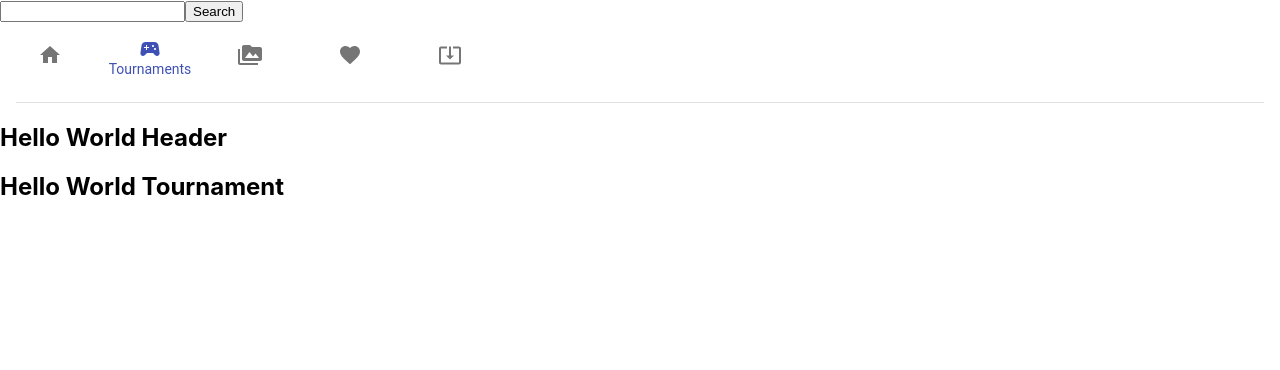
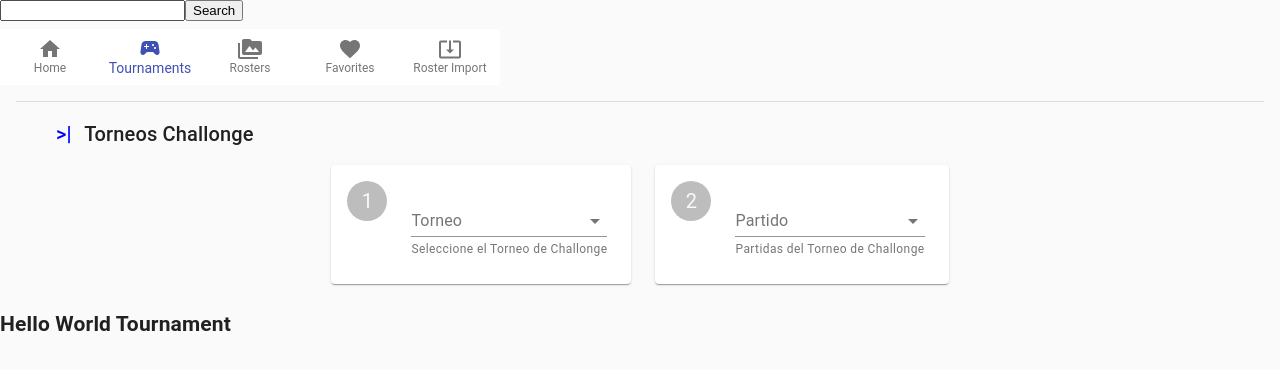
Before and after one commit to ranmadxs/mth40, a React (Create React App) app: page /tournaments in a window 1280 px wide. Shown: the top 370 px of the page. Built offline with nearby package versions, Linux system fonts and the light colour scheme.

Commit message:
Tournament Header

```diff
--- a/src/component/header/MainHeader.jsx
+++ b/src/component/header/MainHeader.jsx
@@ -31,11 +31,11 @@ function LabelBottomNavigation(props) {
         <Box mt={1} mb={2}>
             <Box mt={1} mb={2}>
             <BottomNavigation value={estado} onChange={handleChange} className={classes.root}>
-                <BottomNavigationAction label="Home" value="/" icon={<HomeIcon />} />
-                <BottomNavigationAction label="Tournaments" value="tournaments" icon={<SportsEsportsIcon />} />
-                <BottomNavigationAction label="Rosters" value="rosters" icon={<PermMediaIcon />} />
-                <BottomNavigationAction label="Favorites" value="favorites" icon={<FavoriteIcon />} />
-                <BottomNavigationAction label="Roster Import" value="rosterImport" icon={<SystemUpdateAltIcon />} />
+                <BottomNavigationAction label="Home" value="/" icon={<HomeIcon />} showLabel='true'/>
+                <BottomNavigationAction label="Tournaments" value="tournaments" icon={<SportsEsportsIcon />} showLabel='true'/>
+                <BottomNavigationAction label="Rosters" value="rosters" icon={<PermMediaIcon />} showLabel='true' />
+                <BottomNavigationAction label="Favorites" value="favorites" icon={<FavoriteIcon />} showLabel='true' />
+                <BottomNavigationAction label="Roster Import" value="rosterImport" icon={<SystemUpdateAltIcon />} showLabel='true' />
             </BottomNavigation>
             </Box>
             <Divider variant="middle" />
--- a/src/component/tournaments/TournamentHeader.jsx
+++ b/src/component/tournaments/TournamentHeader.jsx
@@ -1,7 +1,64 @@
 import React from 'react';
+import { makeStyles } from '@material-ui/core/styles';
+import {styles} from './TournamentStyle'
+import CssBaseline from '@material-ui/core/CssBaseline';
+import Typography from '@material-ui/core/Typography';
+import Paper from '@material-ui/core/Paper';
+import Grid from '@material-ui/core/Grid';
+import Container from '@material-ui/core/Container';
+import Avatar from '@material-ui/core/Avatar';
+import Box from '@material-ui/core/Box';
+import {TournamentSelect} from './TournamentSelect';
+
+const useStyles = makeStyles((theme) => (styles(theme)));
 
 export const TournamentHeader = () => {
-    return (
-        <h2> Hello World Header</h2>
-    )
-}
+  const classes = useStyles();
+  const message = `Partidas del Torneo de Challonge`;
+  const participants = [{id: 1, name: 'Partido1 (A vs B)'}, {id: 2, name: 'Partido2 (A vs C)'}];
+  return (
+    <React.Fragment>
+      <CssBaseline />
+        <Container fixed>
+        <div className={classes.root}>
+          <Typography variant="h6" gutterBottom>
+            <Box component="span" color="blue" m={1}>>|</Box> Torneos Challonge
+          </Typography>
+          <Grid container justify="center" spacing={3}>
+            <Grid key={1} item>
+              <Paper className={classes.paper}>
+                <Grid container wrap="nowrap" spacing={2}>
+                  <Grid item>
+                    <Avatar>1</Avatar>
+                  </Grid>
+                  <Grid item xs>
+                    <TournamentSelect
+                      inputLabel='Torneo'
+                      formHelper='Seleccione el Torneo de Challonge'
+                    />
+                  </Grid>
+                </Grid>
+              </Paper>
+            </Grid>
+            <Grid key={3} item>
+              <Paper className={classes.paper}>
+                <Grid container wrap="nowrap" spacing={2}>
+                  <Grid item>
+                    <Avatar>2</Avatar>
+                  </Grid>
+                  <Grid item xs>
+                    <TournamentSelect
+                      inputLabel='Partido'
+                      formHelper={message}
+                      items={participants}
+                    />
+                  </Grid>
+                </Grid>
+              </Paper>
+            </Grid>
+          </Grid>
+        </div>
+        </Container>
+    </React.Fragment>
+  );
+};
--- /dev/null
+++ b/src/component/tournaments/TournamentSelect.jsx
@@ -0,0 +1,43 @@
+import React from 'react';
+import { makeStyles } from '@material-ui/core/styles';
+import {styles} from './TournamentStyle'
+import InputLabel from '@material-ui/core/InputLabel';
+import MenuItem from '@material-ui/core/MenuItem';
+import FormHelperText from '@material-ui/core/FormHelperText';
+import FormControl from '@material-ui/core/FormControl';
+import Select from '@material-ui/core/Select';
+
+const useStyles = makeStyles((theme) => (styles(theme)));
+
+export const TournamentSelect = (props) => {
+    const {
+        formHelper = 'None',
+        inputLabel = 'None',
+        items = [{id: 1, name: 'Torneo1'}, {id: 2, name: 'Torneo2'}],
+    } = props;
+    const classes = useStyles();
+    const [selectedVal, setSelectedVal] = React.useState('');
+
+    const handleChange = (event) => {
+        setSelectedVal(event.target.value);
+    };
+    return (
+        <FormControl className={classes.formControl}>
+            <InputLabel id="demo-simple-select-helper-label">{inputLabel}</InputLabel>
+            <Select
+                labelId="demo-simple-select-helper-label"
+                id="demo-simple-select-helper"
+                value={selectedVal}
+                onChange={handleChange}
+            >
+                <MenuItem value="">
+                    <em>None</em>
+                </MenuItem>
+                {items.map((item, key) =>
+                    <MenuItem value={item.id}>{item.name}</MenuItem>
+                )}
+            </Select>
+            <FormHelperText>{formHelper}</FormHelperText>
+        </FormControl>
+    );
+};
--- /dev/null
+++ b/src/component/tournaments/TournamentStyle.js
@@ -0,0 +1,21 @@
+export const styles = (theme) => {
+  return({
+    formControl: {
+        margin: theme.spacing(1),
+        minWidth: 120,
+      },
+      selectEmpty: {
+        marginTop: theme.spacing(2),
+      },
+      root: {
+        flexGrow: 1,
+        overflow: 'hidden',
+        padding: theme.spacing(0, 3),
+      },
+      paper: {
+        maxWidth: 400,
+        margin: `${theme.spacing(1)}px auto`,
+        padding: theme.spacing(2),
+      },
+    });
+};
```
